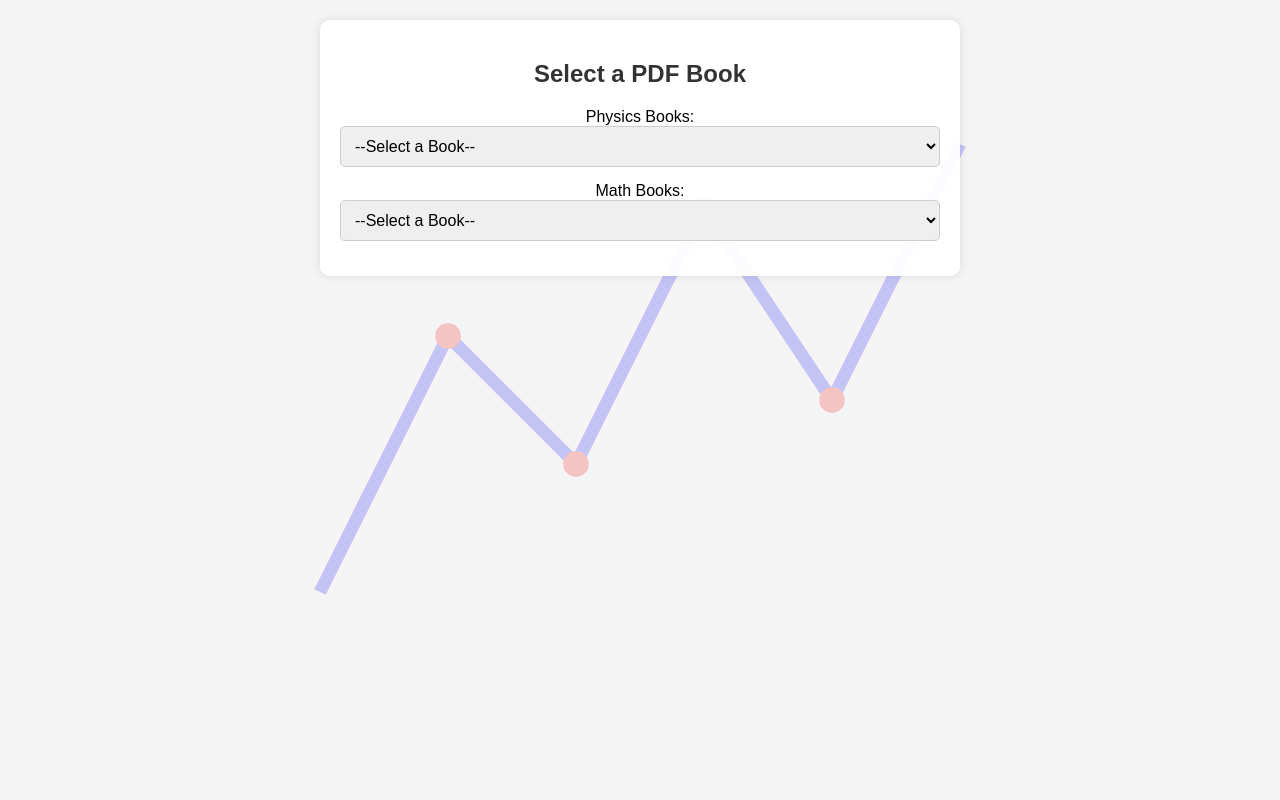
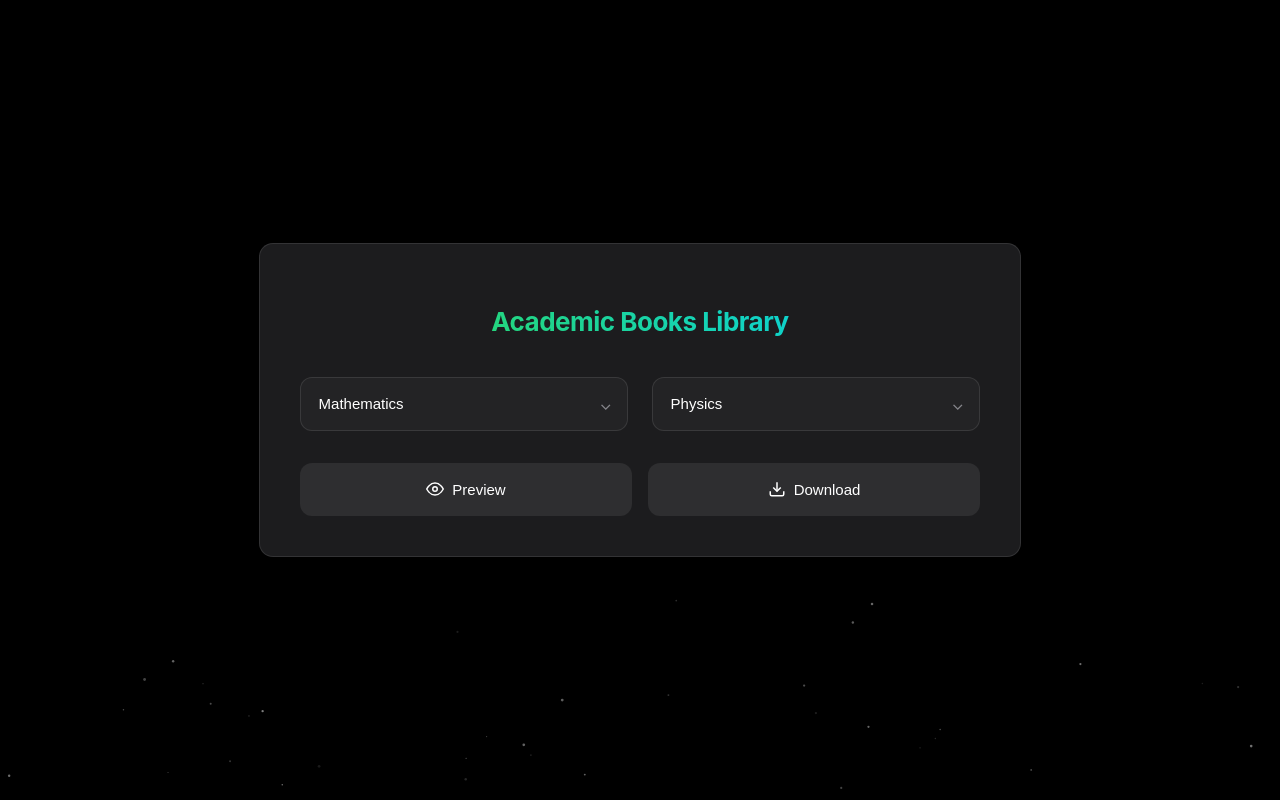
Before and after one commit to monaidt/mybookscollection, a plain HTML site: page index.html in a window 1280 px wide. Drawn offline with Linux system fonts and the light colour scheme.

Commit message:
Update index.html

```diff
--- a/index.html
+++ b/index.html
@@ -3,167 +3,366 @@
 <head>
   <meta charset="UTF-8">
   <meta name="viewport" content="width=device-width, initial-scale=1.0">
-    <title>PDF Book Selector</title>
+  <title>Science Library — Apple Design System</title>
   <style>
-        body {
-            font-family: Arial, sans-serif;
-            text-align: center;
-            background-color: #f4f4f4;
-            margin: 0;
-            padding: 20px;
-            position: relative;
-            overflow: hidden;
+    @import url('https://fonts.googleapis.com/css2?family=Inter:wght@400;500;600&display=swap');
+
+    :root {
+      --accent: #32D74B;
+      --background: #000000;
+      --surface: #1C1C1E;
+      --text-primary: #FFFFFF;
+      --text-secondary: #86868B;
+      --border-radius: 14px;
     }
 
-        /* Graph Background */
-        .background-container {
+    body {
+      font-family: -apple-system, BlinkMacSystemFont, 'Inter', sans-serif;
+      margin: 0;
+      padding: 0;
+      background: var(--background);
+      color: var(--text-primary);
+      display: flex;
+      justify-content: center;
+      align-items: center;
+      min-height: 100vh;
+      -webkit-font-smoothing: antialiased;
+    }
+
+    .container {
+      background: var(--surface);
+      padding: 2.5rem;
+      border-radius: var(--border-radius);
+      width: 680px;
+      max-width: 90%;
+      border: 1px solid rgba(255, 255, 255, 0.1);
+      box-shadow: 0 12px 48px rgba(0, 0, 0, 0.3);
+      animation: subtleAppear 0.6s cubic-bezier(0.4, 0, 0.2, 1);
+    }
+
+    @keyframes subtleAppear {
+      from { opacity: 0; transform: translateY(20px) scale(0.98); }
+      to { opacity: 1; transform: translateY(0) scale(1); }
+    }
+
+    h2 {
+      text-align: center;
+      font-size: 26px;
+      margin-bottom: 2.5rem;
+      background: linear-gradient(45deg, #32D74B, #00D0FF);
+      -webkit-background-clip: text;
+      -webkit-text-fill-color: transparent;
+      letter-spacing: -0.5px;
+    }
+
+    .dropdowns {
+      display: grid;
+      grid-template-columns: 1fr 1fr;
+      gap: 1.5rem;
+      margin-bottom: 2rem;
+    }
+
+    .dropdown {
+      position: relative;
+    }
+
+    .dropdown::after {
+      content: "⌄";
+      position: absolute;
+      right: 16px;
+      top: 50%;
+      transform: translateY(-50%);
+      color: var(--text-secondary);
+      pointer-events: none;
+    }
+
+    .dropdown select {
+      width: 100%;
+      padding: 1.1rem;
+      border: 1px solid rgba(255, 255, 255, 0.1);
+      border-radius: 12px;
+      background: rgba(255, 255, 255, 0.03);
+      font-size: 15px;
+      color: var(--text-primary);
+      appearance: none;
+      transition: all 0.2s cubic-bezier(0.4, 0, 0.2, 1);
+    }
+
+    .dropdown select:focus {
+      outline: none;
+      border-color: var(--accent);
+      box-shadow: 0 0 0 3px rgba(50, 215, 75, 0.15);
+    }
+
+    .dropdown select option {
+      background: var(--surface);
+      color: var(--text-primary);
+      padding: 0.8rem 1rem;
+    }
+
+    .actions {
+      display: grid;
+      grid-template-columns: 1fr 1fr;
+      gap: 1rem;
+    }
+
+    button {
+      padding: 1.1rem;
+      border: none;
+      border-radius: 12px;
+      background: rgba(255, 255, 255, 0.08);
+      color: var(--text-primary);
+      font-size: 15px;
+      font-weight: 500;
+      cursor: pointer;
+      transition: all 0.2s cubic-bezier(0.4, 0, 0.2, 1);
+      display: flex;
+      align-items: center;
+      justify-content: center;
+      gap: 8px;
+    }
+
+    button:hover {
+      background: rgba(255, 255, 255, 0.15);
+      transform: translateY(-1px);
+    }
+
+    .pdf-viewer {
+      margin-top: 2rem;
+      width: 100%;
+      height: 500px;
+      border-radius: var(--border-radius);
+      overflow: hidden;
+      display: none;
+      border: 1px solid rgba(255, 255, 255, 0.1);
+      background: var(--surface);
+      position: relative;
+    }
+
+    .pdf-viewer:fullscreen {
+      border-radius: 0;
+      border: none;
+      box-shadow: none;
+    }
+
+    .close-btn,
+    .fullscreen-btn {
+      position: absolute;
+      top: 16px;
+      background: rgba(255, 255, 255, 0.1);
+      color: white;
+      border: none;
+      border-radius: 50%;
+      width: 32px;
+      height: 32px;
+      cursor: pointer;
+      display: flex;
+      align-items: center;
+      justify-content: center;
+      transition: all 0.2s cubic-bezier(0.4, 0, 0.2, 1);
+      z-index: 2;
+    }
+
+    .close-btn {
+      right: 16px;
+      background: #FF453A;
+    }
+
+    .fullscreen-btn {
+      right: 56px;
+    }
+
+    .close-btn:hover,
+    .fullscreen-btn:hover {
+      transform: scale(1.1);
+    }
+
+    .close-btn:hover {
+      background: #FF3B30;
+    }
+
+    .fullscreen-btn:hover {
+      background: rgba(255, 255, 255, 0.2);
+    }
+
+    .shrink-icon {
+      display: none;
+    }
+
+    canvas {
       position: fixed;
       top: 0;
       left: 0;
-            width: 100%;
-            height: 100%;
+      width: 100vw;
+      height: 100vh;
       z-index: -1;
-            display: flex;
-            justify-content: center;
-            align-items: center;
-            opacity: 0.2;
-        }
-        .graph {
-            width: 80vw;
-            height: 80vh;
-        }
-
-        .container {
-            background: rgba(255, 255, 255, 0.95);
-            padding: 20px;
-            border-radius: 10px;
-            box-shadow: 0px 0px 10px rgba(0, 0, 0, 0.1);
-            max-width: 600px;
-            margin: auto;
-            position: relative;
-            z-index: 1;
-        }
-        h2 {
-            color: #333;
-        }
-        .dropdown {
-            margin: 15px 0;
-        }
-        select {
-            padding: 10px;
-            width: 100%;
-            font-size: 16px;
-            border: 1px solid #ccc;
-            border-radius: 5px;
-        }
-        .buttons {
-            margin-top: 20px;
-        }
-        button {
-            padding: 10px 15px;
-            font-size: 16px;
-            border: none;
-            border-radius: 5px;
-            cursor: pointer;
-            margin: 5px;
-            transition: 0.3s;
-        }
-        .view-btn {
-            background-color: #4CAF50;
-            color: white;
-        }
-        .view-btn:hover {
-            background-color: #45a049;
-        }
-        .download-btn {
-            background-color: #008CBA;
-            color: white;
-        }
-        .download-btn:hover {
-            background-color: #007bb5;
-        }
-        #pdfViewer {
-            width: 100%;
-            height: 500px;
-            margin-top: 20px;
-            display: none;
-            border: 1px solid #ddd;
     }
   </style>
 </head>
 <body>
-    <div class="background-container">
-        <svg class="graph" viewBox="0 0 100 100">
-            <polyline points="0,80 20,40 40,60 60,20 80,50 100,10" stroke="blue" stroke-width="2" fill="none"/>
-            <circle cx="20" cy="40" r="2" fill="red"/>
-            <circle cx="40" cy="60" r="2" fill="red"/>
-            <circle cx="60" cy="20" r="2" fill="red"/>
-            <circle cx="80" cy="50" r="2" fill="red"/>
-        </svg>
-    </div>
-
+  <canvas id="scienceArtCanvas"></canvas>
   <div class="container">
-        <h2>Select a PDF Book</h2>
-
+    <h2>Academic Books Library</h2>
+    <div class="dropdowns">
       <div class="dropdown">
-            <label for="book1">Physics Books:</label>
-            <select id="book1" onchange="showOptions(this.value)">
-                <option value="">--Select a Book--</option>
-                <option value="physics_book1.pdf">Physics Basics</option>
-                <option value="physics_book2.pdf">Classical Mechanics</option>
-                <option value="physics_book3.pdf">Quantum Mechanics</option>
-                <option value="physics_book4.pdf">Electromagnetism</option>
-                <option value="physics_book5.pdf">Thermodynamics</option>
-                <option value="physics_book6.pdf">Relativity</option>
-                <option value="physics_book7.pdf">Astrophysics</option>
-                <option value="physics_book8.pdf">Nuclear Physics</option>
-                <option value="physics_book9.pdf">Optics</option>
-                <option value="physics_book10.pdf">Solid State Physics</option>
+        <select id="math-books">
+          <option value="">Mathematics</option>
+          <option value="calculus.pdf">Calculus: Early Transcendentals</option>
+          <option value="linear-algebra.pdf">Linear Algebra with Applications</option>
+          <option value="differential-equations.pdf">Advanced Differential Equations</option>
+          <option value="probability.pdf">Probability & Statistical Theory</option>
+          <option value="complex-analysis.pdf">Complex Analysis in Physics</option>
         </select>
       </div>
-
       <div class="dropdown">
-            <label for="book2">Math Books:</label>
-            <select id="book2" onchange="showOptions(this.value)">
-                <option value="">--Select a Book--</option>
-                <option value="math_book1.pdf">Algebra Essentials</option>
-                <option value="math_book2.pdf">Geometry Insights</option>
-                <option value="math_book3.pdf">Calculus Basics</option>
-                <option value="math_book4.pdf">Linear Algebra</option>
-                <option value="math_book5.pdf">Probability and Statistics</option>
-                <option value="math_book6.pdf">Number Theory</option>
-                <option value="math_book7.pdf">Discrete Mathematics</option>
-                <option value="math_book8.pdf">Differential Equations</option>
-                <option value="math_book9.pdf">Complex Analysis</option>
-                <option value="math_book10.pdf">Mathematical Logic</option>
+        <select id="physics-books">
+          <option value="">Physics</option>
+          <option value="classical-mechanics.pdf">Classical Mechanics: Newtonian Systems</option>
+          <option value="quantum-theory.pdf">Quantum Theory of Matter</option>
+          <option value="electrodynamics.pdf">Advanced Electrodynamics</option>
+          <option value="thermodynamics.pdf">Statistical Thermodynamics</option>
+          <option value="astrophysics.pdf">Astrophysics & Cosmology</option>
         </select>
       </div>
-
-        <div id="options" class="buttons" style="display:none;">
-            <button id="viewBtn" class="view-btn">View</button>
-            <button id="downloadBtn" class="download-btn">Download</button>
+    </div>
+    <div class="actions">
+      <button onclick="viewBook()">
+        <svg width="18" height="18" viewBox="0 0 24 24" fill="none" stroke="currentColor" stroke-width="2">
+          <path d="M1 12s4-8 11-8 11 8 11 8-4 8-11 8-11-8-11-8z"></path>
+          <circle cx="12" cy="12" r="3"></circle>
+        </svg>
+        Preview
+      </button>
+      <button onclick="downloadBook()">
+        <svg width="18" height="18" viewBox="0 0 24 24" fill="none" stroke="currentColor" stroke-width="2">
+          <path d="M21 15v4a2 2 0 0 1-2 2H5a2 2 0 0 1-2-2v-4"></path>
+          <polyline points="7 10 12 15 17 10"></polyline>
+          <line x1="12" y1="15" x2="12" y2="3"></line>
+        </svg>
+        Download
+      </button>
+    </div>
+    <div class="pdf-viewer">
+      <button class="fullscreen-btn" onclick="toggleFullscreen()">
+        <svg class="expand-icon" width="18" height="18" viewBox="0 0 24 24" fill="none" stroke="currentColor" stroke-width="2">
+          <path d="M8 3H5a2 2 0 0 0-2 2v3m18 0V5a2 2 0 0 0-2-2h-3m0 18h3a2 2 0 0 0 2-2v-3M3 16v3a2 2 0 0 0 2 2h3"></path>
+        </svg>
+        <svg class="shrink-icon" width="18" height="18" viewBox="0 0 24 24" fill="none" stroke="currentColor" stroke-width="2">
+          <path d="M8 3v3a2 2 0 0 1-2 2H3m18 0h-3a2 2 0 0 1-2-2V3m0 18v-3a2 2 0 0 1 2-2h3M3 16h3a2 2 0 0 1 2 2v3"></path>
+        </svg>
+      </button>
+      <button class="close-btn" onclick="closePdfViewer()">×</button>
+      <iframe id="pdf-iframe" width="100%" height="100%" style="border: none;"></iframe>
     </div>
   </div>
+  <script>
+    // Particle System
+    const canvas = document.getElementById('scienceArtCanvas');
+    const ctx = canvas.getContext('2d');
+    canvas.width = window.innerWidth;
+    canvas.height = window.innerHeight;
 
-    <iframe id="pdfViewer"></iframe>
+    class Particle {
+      constructor() {
+        this.reset();
+        this.baseSize = Math.random() * 2 + 1;
+        this.alpha = Math.random() * 0.4 + 0.1;
+      }
 
-    <script>
-        function showOptions(file) {
-            if (file) {
-                document.getElementById("options").style.display = "block";
-                document.getElementById("viewBtn").onclick = function() {
-                    document.getElementById("pdfViewer").src = file;
-                    document.getElementById("pdfViewer").style.display = "block";
-                };
-                document.getElementById("downloadBtn").onclick = function() {
-                    let link = document.createElement('a');
-                    link.href = file;
-                    link.download = file;
+      reset() {
+        this.x = Math.random() * canvas.width;
+        this.y = Math.random() * canvas.height + canvas.height;
+        this.velocity = Math.random() * 0.5 + 0.3;
+      }
+
+      update() {
+        this.y -= this.velocity;
+        if (this.y < -10) this.reset();
+        this.size = this.baseSize * (Math.sin(Date.now() * 0.001) * 0.3 + 0.7);
+      }
+
+      draw() {
+        ctx.fillStyle = `rgba(255, 255, 255, ${this.alpha})`;
+        ctx.beginPath();
+        ctx.arc(this.x, this.y, this.size, 0, Math.PI * 2);
+        ctx.fill();
+      }
+    }
+
+    const particles = Array(200).fill().map(() => new Particle());
+
+    function animate() {
+      ctx.clearRect(0, 0, canvas.width, canvas.height);
+      particles.forEach(p => {
+        p.update();
+        p.draw();
+      });
+      requestAnimationFrame(animate);
+    }
+
+    animate();
+
+    window.addEventListener('resize', () => {
+      canvas.width = window.innerWidth;
+      canvas.height = window.innerHeight;
+      particles.forEach(p => p.reset());
+    });
+
+    // Fullscreen Handling
+    document.addEventListener('fullscreenchange', updateFullscreenButton);
+    document.addEventListener('webkitfullscreenchange', updateFullscreenButton);
+    document.addEventListener('msfullscreenchange', updateFullscreenButton);
+
+    function toggleFullscreen() {
+      const viewer = document.querySelector('.pdf-viewer');
+      if (!document.fullscreenElement) {
+        if (viewer.requestFullscreen) viewer.requestFullscreen();
+        else if (viewer.webkitRequestFullscreen) viewer.webkitRequestFullscreen();
+        else if (viewer.msRequestFullscreen) viewer.msRequestFullscreen();
+      } else {
+        if (document.exitFullscreen) document.exitFullscreen();
+        else if (document.webkitExitFullscreen) document.webkitExitFullscreen();
+        else if (document.msExitFullscreen) document.msExitFullscreen();
+      }
+    }
+
+    function updateFullscreenButton() {
+      const isFullscreen = !!document.fullscreenElement;
+      document.querySelector('.expand-icon').style.display = isFullscreen ? 'none' : 'block';
+      document.querySelector('.shrink-icon').style.display = isFullscreen ? 'block' : 'none';
+    }
+
+    // Book Interactions
+    function getSelectedBook() {
+      return document.getElementById('physics-books').value ||
+             document.getElementById('math-books').value;
+    }
+
+    function viewBook() {
+      const book = getSelectedBook();
+      if (book) {
+        document.querySelector('.pdf-viewer').style.display = 'block';
+        document.getElementById('pdf-iframe').src = book;
+      } else {
+        alert('Please select a book from either category');
+      }
+    }
+
+    function closePdfViewer() {
+      if (document.fullscreenElement) document.exitFullscreen();
+      document.querySelector('.pdf-viewer').style.display = 'none';
+      document.getElementById('pdf-iframe').src = '';
+    }
+
+    function downloadBook() {
+      const book = getSelectedBook();
+      if (book) {
+        const link = document.createElement('a');
+        link.href = book;
+        link.download = book;
         link.click();
-                };
       } else {
-                document.getElementById("options").style.display = "none";
-                document.getElementById("pdfViewer").style.display = "none";
+        alert('Please select a book to download');
       }
     }
   </script>
```
Lines whose indentation alone changed are shown as unchanged.
